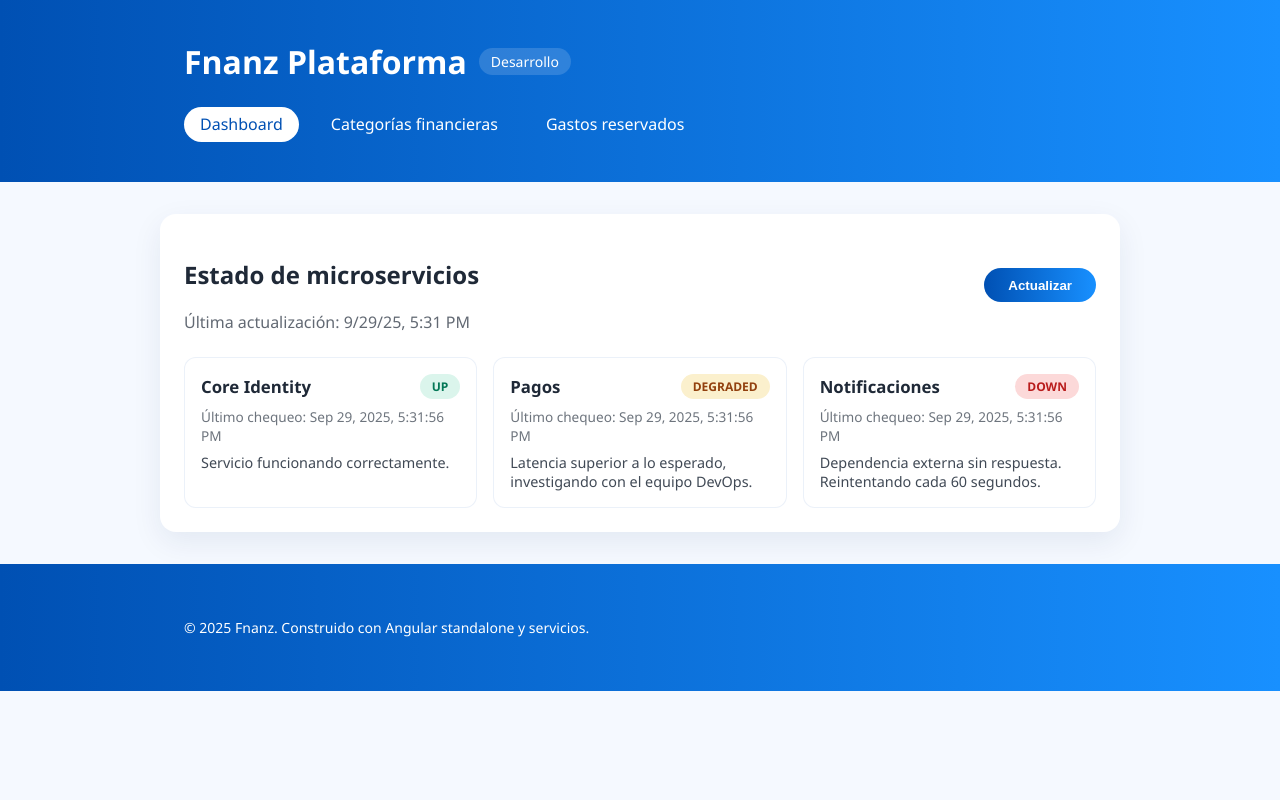
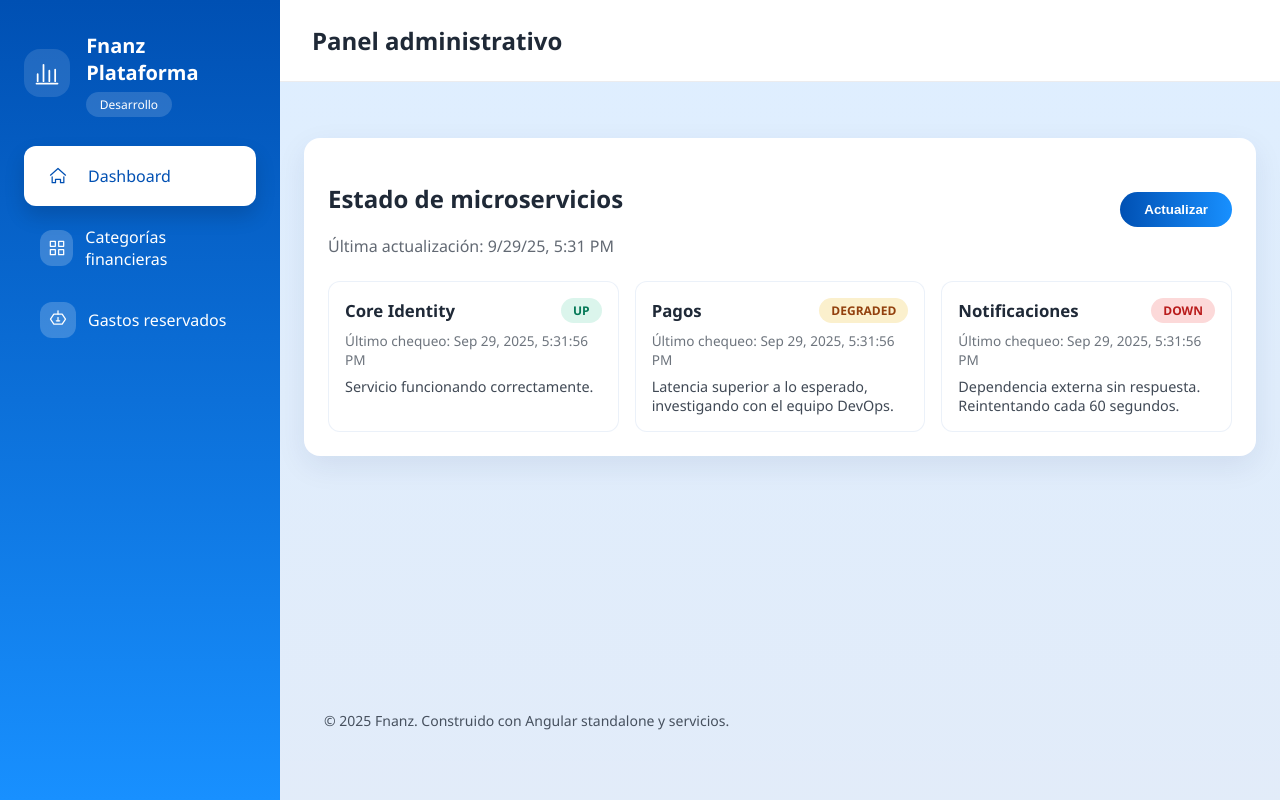
Before and after one commit to ahumadamob/front-fnanz, an Angular app in the folder fnanz-app/: page / in a window 1280 px wide. Built offline with nearby package versions, Linux system fonts and the light colour scheme; no server answers.

Commit message:
style: refactor layout with sidebar navigation

```diff
--- a/fnanz-app/src/app/app.component.html
+++ b/fnanz-app/src/app/app.component.html
@@ -1,21 +1,61 @@
-<header class="app-header">
-  <div class="container app-header__content">
-    <div class="app-header__brand">
+<div class="app-layout">
+  <aside class="app-sidebar">
+    <div class="app-sidebar__brand">
+      <div class="app-logo" aria-hidden="true">
+        <svg viewBox="0 0 24 24" fill="none" stroke="currentColor" stroke-width="1.5" stroke-linecap="round" stroke-linejoin="round">
+          <path d="M4 19v-6m5 6V5m5 14v-9m5 9V9" />
+          <path d="M3 21h18" />
+        </svg>
+      </div>
+      <div class="app-brand-text">
         <h1>Fnanz Plataforma</h1>
         <span class="env-pill">{{ envLabel() }}</span>
       </div>
-    <nav class="app-nav">
-      <a routerLink="/" routerLinkActive="active-link" [routerLinkActiveOptions]="{ exact: true }">Dashboard</a>
-      <a routerLink="/categorias-financieras" routerLinkActive="active-link">Categorías financieras</a>
-      <a routerLink="/gastos-reservados" routerLinkActive="active-link">Gastos reservados</a>
+    </div>
+    <nav class="app-sidebar__nav">
+      <a routerLink="/" routerLinkActive="active-link" [routerLinkActiveOptions]="{ exact: true }">
+        <span class="nav-icon" aria-hidden="true">
+          <svg viewBox="0 0 24 24" fill="none" stroke="currentColor" stroke-width="1.5" stroke-linecap="round" stroke-linejoin="round">
+            <path d="M3 11l9-8 9 8" />
+            <path d="M5 13v7h4v-4h6v4h4v-7" />
+          </svg>
+        </span>
+        <span>Dashboard</span>
+      </a>
+      <a routerLink="/categorias-financieras" routerLinkActive="active-link">
+        <span class="nav-icon" aria-hidden="true">
+          <svg viewBox="0 0 24 24" fill="none" stroke="currentColor" stroke-width="1.5" stroke-linecap="round" stroke-linejoin="round">
+            <path d="M4 4h6v6H4zM14 4h6v6h-6zM4 14h6v6H4zM14 14h6v6h-6z" />
+          </svg>
+        </span>
+        <span>Categorías financieras</span>
+      </a>
+      <a routerLink="/gastos-reservados" routerLinkActive="active-link">
+        <span class="nav-icon" aria-hidden="true">
+          <svg viewBox="0 0 24 24" fill="none" stroke="currentColor" stroke-width="1.5" stroke-linecap="round" stroke-linejoin="round">
+            <path d="M12 1v4" />
+            <path d="M7 5h10l4 6-4 6H7L3 11z" />
+            <path d="M12 9v4" />
+            <path d="M10 13h4" />
+          </svg>
+        </span>
+        <span>Gastos reservados</span>
+      </a>
     </nav>
+  </aside>
+  <div class="app-main">
+    <header class="app-header">
+      <h2>Panel administrativo</h2>
+    </header>
+    <main class="app-main__content">
+      <div class="container">
+        <router-outlet />
       </div>
-</header>
-<main class="container">
-  <router-outlet />
     </main>
     <footer class="app-footer">
       <div class="container">
         <p>&copy; {{ currentYear }} Fnanz. Construido con Angular standalone y servicios.</p>
       </div>
     </footer>
+  </div>
+</div>
--- a/fnanz-app/src/app/app.component.scss
+++ b/fnanz-app/src/app/app.component.scss
@@ -1,61 +1,170 @@
-.app-header,
-.app-footer {
-  background: linear-gradient(90deg, var(--fnanz-primary), var(--fnanz-secondary));
-  color: #fff;
-  padding: 1rem 0;
+.app-layout {
+  display: flex;
+  min-height: 100vh;
+  background: linear-gradient(180deg, rgba(24, 144, 255, 0.1), rgba(0, 80, 179, 0.08));
 }
 
-.app-header__content {
+.app-sidebar {
+  background: linear-gradient(180deg, var(--fnanz-primary), var(--fnanz-secondary));
+  color: #fff;
+  display: flex;
+  flex-direction: column;
+  gap: 2rem;
+  padding: 2rem 1.5rem;
+  width: 280px;
+}
+
+.app-sidebar__brand {
   align-items: center;
   display: flex;
-  gap: 1.5rem;
-  justify-content: space-between;
-  flex-wrap: wrap;
+  gap: 1rem;
 }
 
-.app-header__brand {
-  display: flex;
+.app-logo {
   align-items: center;
-  gap: 0.75rem;
+  background: rgba(255, 255, 255, 0.12);
+  border-radius: 1rem;
+  display: inline-flex;
+  height: 3rem;
+  justify-content: center;
+  width: 3rem;
 }
 
-.app-header h1 {
-  margin: 0;
+.app-logo svg {
+  height: 1.75rem;
+  width: 1.75rem;
+}
+
+.app-brand-text h1 {
+  font-size: 1.25rem;
   font-weight: 600;
+  margin: 0 0 0.35rem;
 }
 
 .env-pill {
   background-color: rgba(255, 255, 255, 0.15);
   border-radius: 9999px;
-  padding: 0.25rem 0.75rem;
-  font-size: 0.875rem;
+  font-size: 0.75rem;
+  padding: 0.25rem 0.85rem;
 }
 
-.app-nav {
+.app-sidebar__nav {
   display: flex;
-  gap: 1rem;
+  flex-direction: column;
+  gap: 0.5rem;
 }
 
-.app-nav a {
-  border-radius: 999px;
-  padding: 0.4rem 1rem;
-  transition: background-color 0.2s ease, color 0.2s ease;
+.app-sidebar__nav a {
+  align-items: center;
+  border-radius: 0.75rem;
+  color: inherit;
+  display: flex;
   font-weight: 500;
+  gap: 0.75rem;
+  padding: 0.75rem 1rem;
+  transition: background-color 0.2s ease, transform 0.2s ease;
 }
 
-.app-nav a:hover {
+.app-sidebar__nav a:hover {
   background-color: rgba(255, 255, 255, 0.2);
+  transform: translateX(4px);
 }
 
-.app-nav .active-link {
+.app-sidebar__nav .active-link {
   background-color: #fff;
   color: var(--fnanz-primary);
+  box-shadow: 0 10px 20px rgba(0, 0, 0, 0.15);
 }
 
-main {
+.nav-icon {
+  align-items: center;
+  background-color: rgba(255, 255, 255, 0.2);
+  border-radius: 0.75rem;
+  display: inline-flex;
+  height: 2.25rem;
+  justify-content: center;
+  width: 2.25rem;
+}
+
+.nav-icon svg {
+  height: 1.25rem;
+  width: 1.25rem;
+}
+
+.app-main {
+  display: flex;
+  flex: 1;
+  flex-direction: column;
+}
+
+.app-header {
+  background: var(--fnanz-surface);
+  border-bottom: 1px solid rgba(15, 23, 42, 0.08);
+  padding: 1.5rem 2rem;
+}
+
+.app-header h2 {
+  margin: 0;
+  font-size: 1.5rem;
+  font-weight: 600;
+}
+
+.app-main__content {
+  flex: 1;
   padding: 2rem 0;
 }
 
+.app-main__content .container {
+  max-width: 1100px;
+}
+
 .app-footer {
+  background: transparent;
+  color: rgba(31, 41, 55, 0.8);
   font-size: 0.875rem;
+  padding: 1.5rem 0 2rem;
 }
+
+@media (max-width: 960px) {
+  .app-layout {
+    flex-direction: column;
+  }
+
+  .app-sidebar {
+    flex-direction: row;
+    align-items: center;
+    justify-content: space-between;
+    width: 100%;
+    gap: 1.5rem;
+  }
+
+  .app-sidebar__nav {
+    flex-direction: row;
+    flex-wrap: wrap;
+    gap: 0.75rem;
+  }
+
+  .app-sidebar__nav a {
+    flex: 1 1 140px;
+    justify-content: center;
+  }
+
+  .app-main {
+    min-height: calc(100vh - 200px);
+  }
+}
+
+@media (max-width: 600px) {
+  .app-sidebar {
+    flex-direction: column;
+    align-items: flex-start;
+  }
+
+  .app-sidebar__nav {
+    width: 100%;
+  }
+
+  .app-sidebar__nav a {
+    justify-content: flex-start;
+  }
+}
```
Lines whose indentation alone changed are shown as unchanged.
